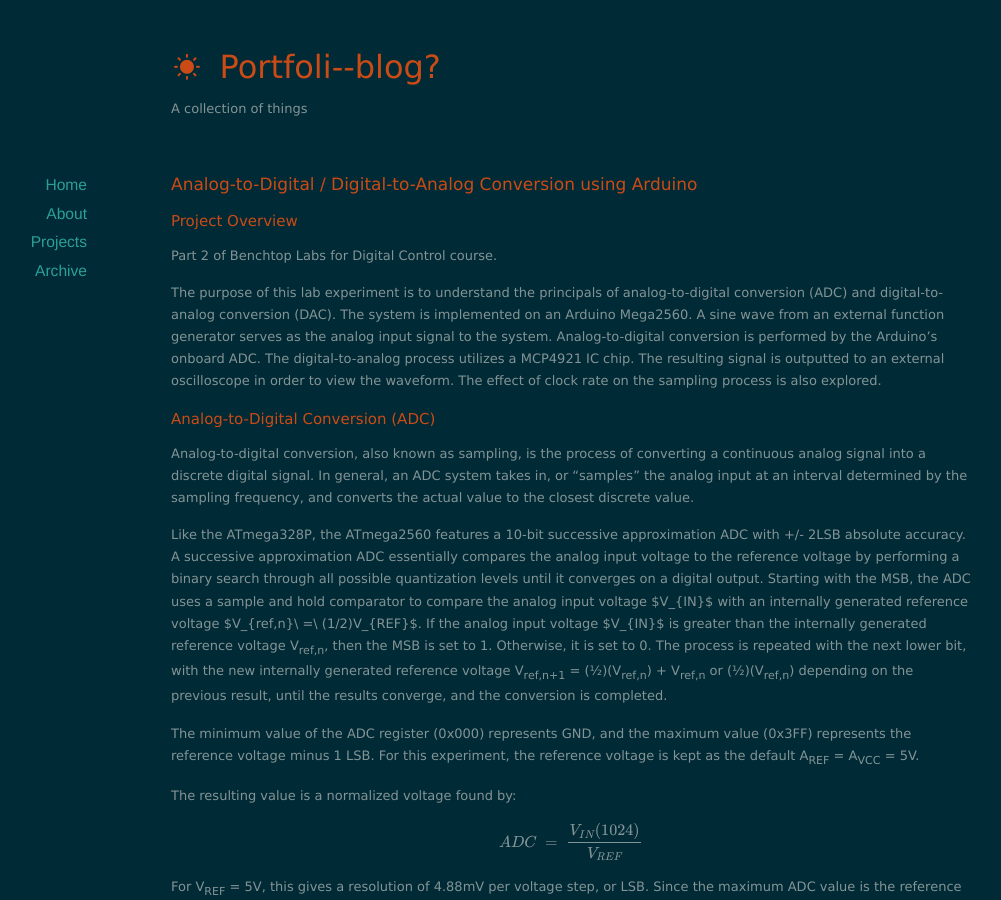
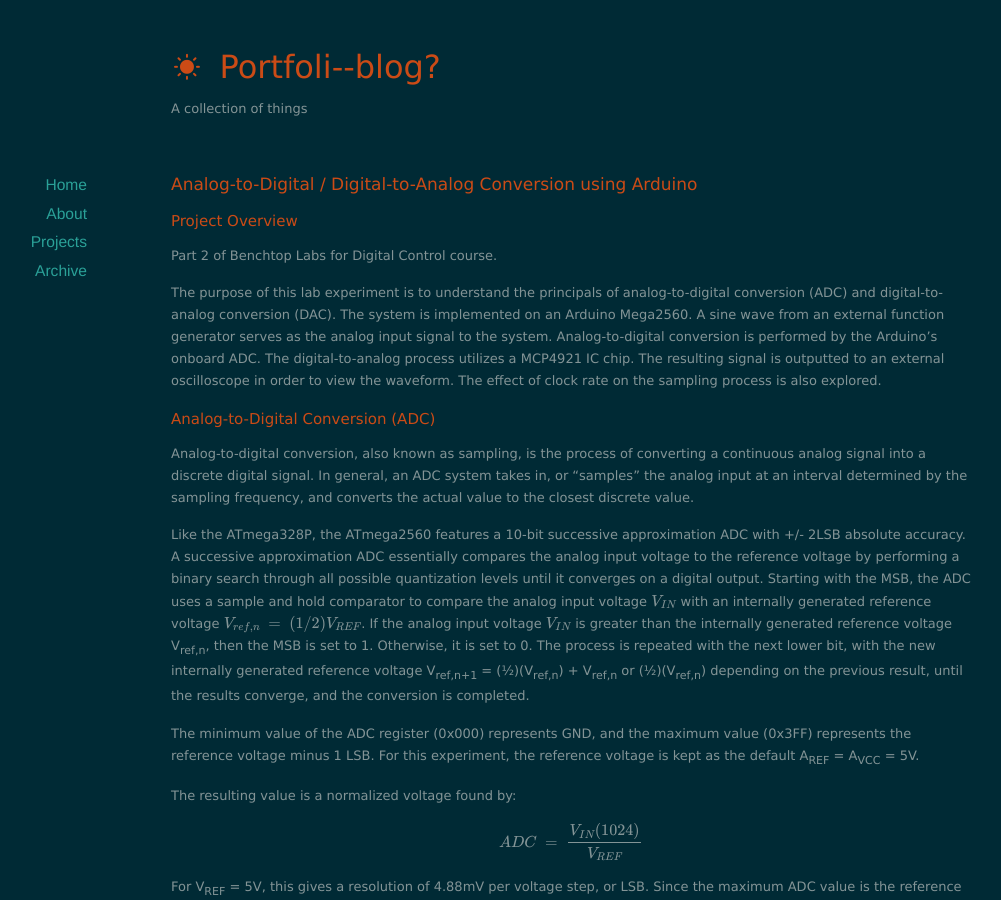
Before and after one commit to nolanschan/nolanschan.github.io, a Jekyll site: the page built from projects/adcdac/index.markdown, in a window 1280 px wide and 900 px high. Shown: the whole window, without its empty margins (69-1070 px from the left). Built offline with Jekyll 4.4.1, drawn with Linux system fonts in a browser that asks for light colours; nearby versions of some CDN libraries; formulas are drawn with MathJax 3.

```diff
--- a/projects/adcdac/index.markdown
+++ b/projects/adcdac/index.markdown
@@ -15,7 +15,7 @@ The purpose of this lab experiment is to understand the principals of analog-to-
 Analog-to-digital conversion, also known as sampling, is the process of converting a continuous analog signal into a discrete digital signal. In general, an ADC system takes in, or “samples” the analog input at an interval determined by the sampling frequency, and converts the actual value to the closest discrete value.
 
 Like the ATmega328P, the ATmega2560 features a 10-bit successive approximation ADC with +/- 2LSB absolute accuracy. A successive approximation ADC essentially compares the analog input voltage to the reference voltage by performing a binary search through all possible quantization levels until it
-converges on a digital output. Starting with the MSB, the ADC uses a sample and hold comparator to compare the analog input voltage $V_{IN}$ with an internally generated reference voltage $V_{ref,n}\ =\ (1/2)V_{REF}$. If the analog input voltage $V_{IN}$ is greater than the internally generated reference voltage V<sub>ref,n</sub>, then the MSB is set to 1. Otherwise, it is set to 0. The process is repeated with the next lower bit, with the new internally generated reference voltage V<sub>ref,n+1</sub> = (½)(V<sub>ref,n</sub>) + V<sub>ref,n</sub> or (½)(V<sub>ref,n</sub>) depending on the previous result, until the results converge, and the conversion is completed.
+converges on a digital output. Starting with the MSB, the ADC uses a sample and hold comparator to compare the analog input voltage $$V_{IN}$$ with an internally generated reference voltage $$V_{ref,n}\ =\ (1/2)V_{REF}$$. If the analog input voltage $$V_{IN}$$ is greater than the internally generated reference voltage V<sub>ref,n</sub>, then the MSB is set to 1. Otherwise, it is set to 0. The process is repeated with the next lower bit, with the new internally generated reference voltage V<sub>ref,n+1</sub> = (½)(V<sub>ref,n</sub>) + V<sub>ref,n</sub> or (½)(V<sub>ref,n</sub>) depending on the previous result, until the results converge, and the conversion is completed.
 
 The minimum value of the ADC register (0x000) represents GND, and the maximum value (0x3FF) represents the reference voltage minus 1 LSB. For this experiment, the reference voltage is kept as the default A<sub>REF</sub> = A<sub>VCC</sub> = 5V.
 
```
